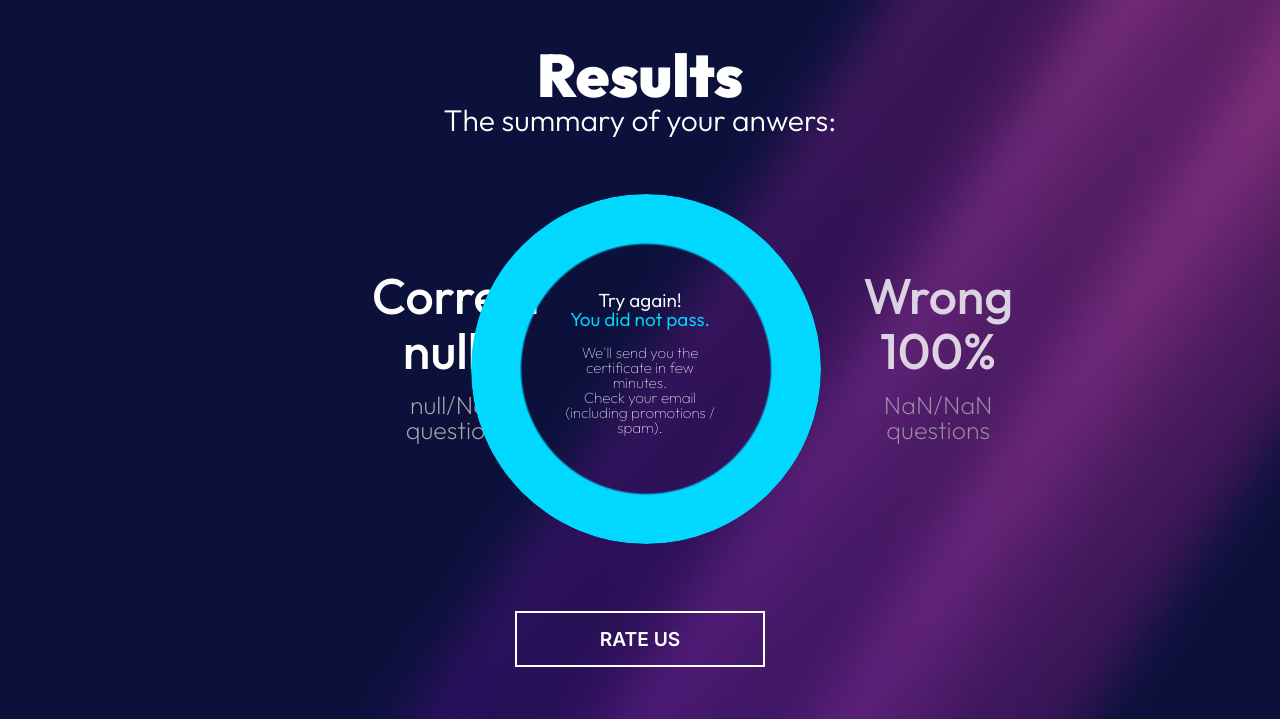
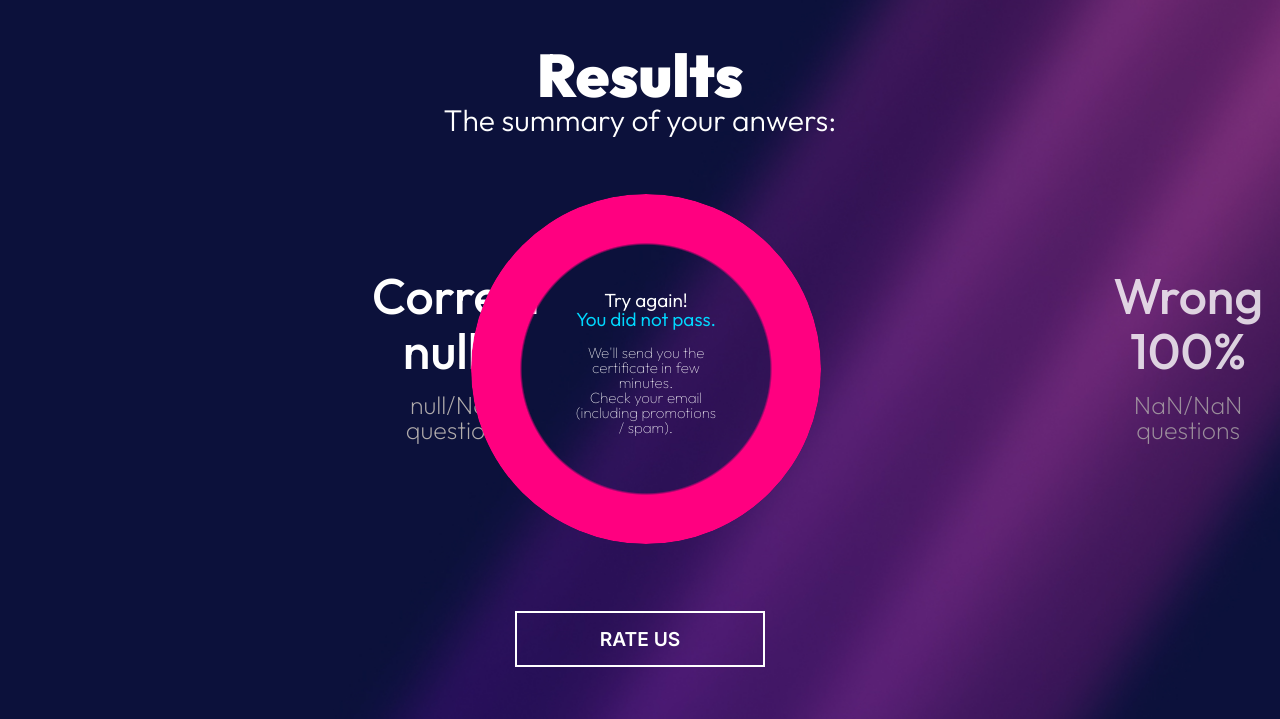
Before and after one commit to Doc-Franz/Team3-building-week, a plain HTML site: page Results.html in a window 1280 px wide. Shown: the part 109-828 px from the top of the page. Drawn offline with Linux system fonts and the light colour scheme.

Commit message:
colori sistemati

```diff
--- a/Results.html
+++ b/Results.html
@@ -3,7 +3,7 @@
   <head>
     <meta charset="UTF-8" />
     <meta name="viewport" content="width=device-width, initial-scale=1.0" />
-    <title>Document</title>
+    <title>Results</title>
     <link rel="stylesheet" href="./assets/css/reset.css" />
     <link rel="preconnect" href="https://fonts.googleapis.com" />
     <link rel="preconnect" href="https://fonts.gstatic.com" crossorigin />
--- a/assets/css/Results.css
+++ b/assets/css/Results.css
@@ -24,6 +24,7 @@ main h2 {
 
 #correct {
   padding-right: 10rem;
+  margin-right: 250px;
 }
 
 #wrong h1 {
@@ -86,7 +87,7 @@ main > div {
 .chart-text {
   position: absolute;
   top: 50%;
-  left: 50%;
+  left: 52%;
   transform: translate(-50%, -50%);
   font-size: 15px;
 }
--- a/js/Results.js
+++ b/js/Results.js
@@ -9,7 +9,7 @@ let percentageIncorrect = 100 - percentageCorrect;
 function updateChart() {
   const circle = document.querySelector(".chart");
   const quantity = document.querySelectorAll(".quantity");
-  circle.style.background = `conic-gradient(#00d8ff ${percentageCorrect}%, #ff0080 0%)`;
+  circle.style.background = `conic-gradient(#ff0080 ${percentageIncorrect}%, #00d8ff 0%)`;
 
   const percentageText = document.querySelectorAll(".percentage");
   percentageText[0].textContent = percentageCorrect + "%";
```
